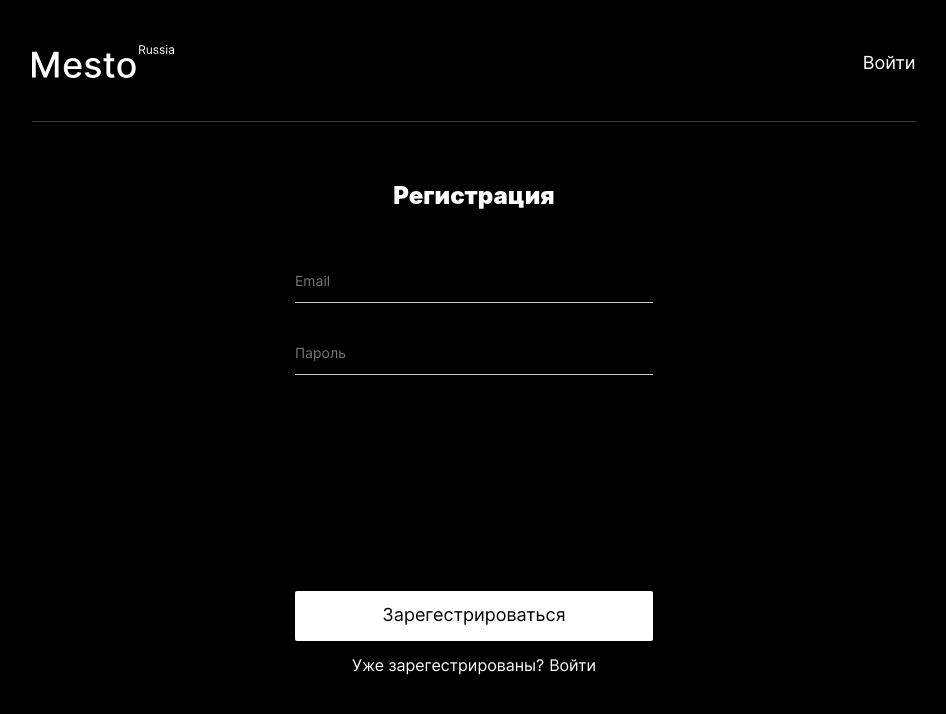
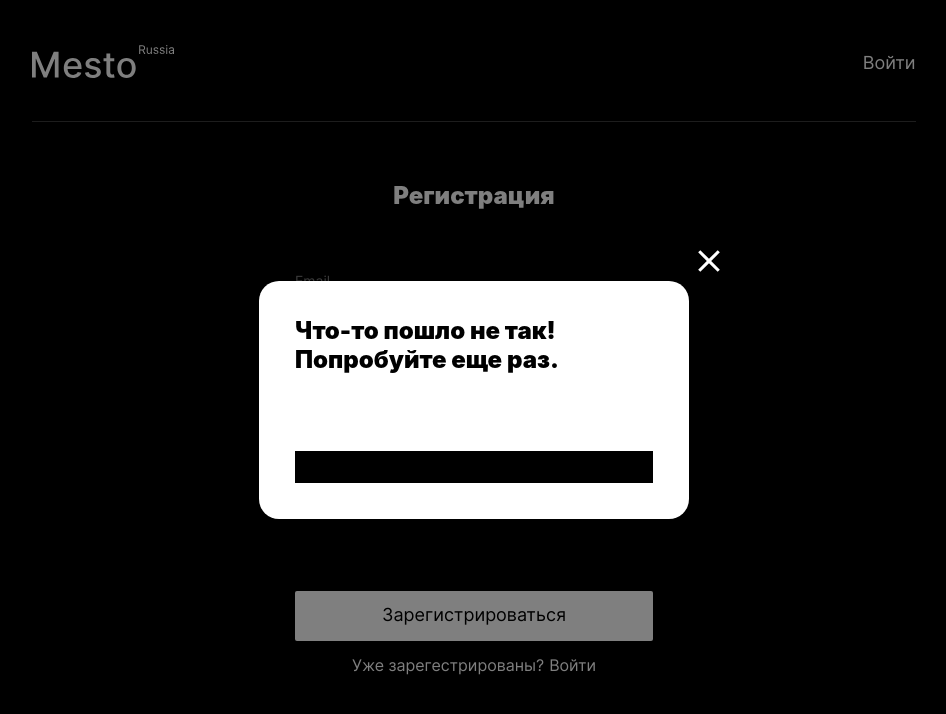
Before and after one commit to Arti-D/react-mesto-auth, a React (Create React App) app: page /sign-up in a window 1280 px wide. Shown: the top 714 px of the page, without its empty margins (166-1112 px from the left). Built offline with nearby package versions, Linux system fonts and the light colour scheme; no server answers; a web font is replaced by a local one.

Commit message:
Функционал регистрации + открытие InfoTooltip

```diff
--- a/src/components/App.js
+++ b/src/components/App.js
@@ -1,5 +1,11 @@
 import React from "react";
-import { Route, Switch, Redirect } from "react-router-dom";
+import {
+  Route,
+  Switch,
+  Redirect,
+  withRouter,
+  useHistory,
+} from "react-router-dom";
 import Header from "./Header.js";
 import Main from "./Main.js";
 import Login from "./Login.js";
@@ -14,14 +20,16 @@ import InfoTooltip from "./InfoTooltip.js";
 import api from "../utils/api.js";
 import CurrentUserContext from "../contexts/CurrentUserContext.js";
 import ProtectedRoute from "./ProtectedRoute.js";
+import * as auth from "../utils/auth.js";
 
 function App() {
   const [isEditProfilePopupOpen, setIsEditProfilePopupOpen] =
     React.useState(false);
   const [isAddPlacePopupOpen, setIsAddPlacePopupOpen] = React.useState(false);
+  const [registerStatus, setRegisterStatus] = React.useState(false)
   const [isEditAvatarPopupOpen, setIsEditAvatarPopupOpen] =
     React.useState(false);
-  const [isInfoTooltipOpen, setIsInfoTooltipOpen] = React.useState(false); // попап регистрации
+  const [isInfoTooltipOpen, setIsInfoTooltipOpen] = React.useState(true); // попап регистрации
   const [selectedCard, setSelectedCard] = React.useState(null);
   const [currentUser, setUserInfo] = React.useState({});
 
@@ -45,9 +53,7 @@ function App() {
   function handleAddPlaceClick() {
     setIsAddPlacePopupOpen(true);
   }
-  function handleInfoTooltipDone() {
-    setIsInfoTooltipOpen(true);
-  }
+
   function handleCardClick(data) {
     setSelectedCard(data);
   }
@@ -56,6 +62,7 @@ function App() {
     setIsAddPlacePopupOpen(false);
     setIsEditProfilePopupOpen(false);
     setIsEditAvatarPopupOpen(false);
+    setIsInfoTooltipOpen(false);
     setSelectedCard(null);
   }
 
@@ -134,7 +141,29 @@ function App() {
   }
 
   // РАБОТА С АВТОРИЗАЦИЕЙ
+
+  const history = useHistory();
+
   const [loggedIn, setLoggedIn] = React.useState(false);
+
+  // РЕГИСТРАЦИЯ
+
+  function handleRegistration(password, email) {
+    console.log(password, email);
+    auth
+      .register(password, email)
+      .then((res) => {
+        setIsInfoTooltipOpen(true);
+        setRegisterStatus(true)
+        console.log(res);
+        // history.push('/sign-in')
+      })
+      .catch((err) => {
+        console.log(err);
+        setIsInfoTooltipOpen(true)
+        setRegisterStatus(false)
+      });
+  }
 
   return (
     <div className="page">
@@ -144,8 +173,8 @@ function App() {
           <Route path="/sign-in">
             <Login />
           </Route>
-          <Route path="/sign-up">
-            <Register />
+          <Route path="/sign-up" isOpen={isInfoTooltipOpen}>
+            <Register onSubmit={handleRegistration} />
           </Route>
           <ProtectedRoute
             path="/"
@@ -162,7 +191,7 @@ function App() {
         </Switch>
 
         {loggedIn && <Footer />}
-
+        <InfoTooltip isOpen={isInfoTooltipOpen} onClose={closeAllPopups} status={registerStatus}/>
         <EditAvatarPopup
           isOpen={isEditAvatarPopupOpen}
           onClose={closeAllPopups}
@@ -192,4 +221,4 @@ function App() {
   );
 }
 
-export default App;
+export default withRouter(App);
--- a/src/components/InfoTooltip.js
+++ b/src/components/InfoTooltip.js
@@ -2,7 +2,7 @@ import PopupWithForm from "./PopupWithForm.js";
 
 function InfoTooltip(props) {
   return (
-  <PopupWithForm>
+  <PopupWithForm isOpen={props.isOpen} onClose={props.onClose} name="register-status" title={props.status ? "Вы успешно зарегистрировались!" : "Что-то пошло не так! Попробуйте еще раз."}>
 
   </PopupWithForm>
   );
--- a/src/components/PopupWithForm.js
+++ b/src/components/PopupWithForm.js
@@ -12,7 +12,7 @@ function PopupWithForm(props) {
           onSubmit={props.onSubmit}
         >
           {props.children}
-          <button className="popup__btn popup-avatar__make-btn" type="submit">
+          <button className={`popup__btn popup__btn-${props.name}`} type="submit">
             {props.buttonText}
           </button>
         </form>
--- a/src/components/Register.js
+++ b/src/components/Register.js
@@ -1,17 +1,49 @@
-import { Link } from "react-router-dom";
-import InfoTooltip from "./InfoTooltip.js";
+import React from "react";
+import { Link, Redirect } from "react-router-dom";
+
+import * as auth from "../utils/auth.js";
 
 function Register(props) {
+  const [email, setEmail] = React.useState("");
+  const [password, setPassword] = React.useState("");
+  const [registerMessage, setRegisterMessage] = React.useState("");
+
+  function handleChangeEmail(e) {
+    setEmail(e.target.value);
+    console.log(email);
+  }
+
+  function handleChangePassword(e) {
+    setPassword(e.target.value);
+    console.log(password);
+  }
+
+  function handleSubmit(e) {
+    e.preventDefault();
+    console.log(password);
+    console.log(email);
+    props.onSubmit(password, email);
+  }
+
   return (
     <>
       <div className="form">
         <h2 className="form__title">Регистрация</h2>
-        <form className="form__content">
+        <form className="form__content" onSubmit={handleSubmit}>
+          <input
+            type="email"
+            className="form__input"
+            placeholder="Email"
+            onChange={handleChangeEmail}
+          />
+          <input
+            type="password"
+            className="form__input"
+            placeholder="Пароль"
+            onChange={handleChangePassword}
+          />
 
-            <input type="email" className="form__input" placeholder="Email" />
-            <input type="password" className="form__input" placeholder="Пароль" />
-
-          <button className="form__submit-btn">Зарегестрироваться</button>
+          <button className="form__submit-btn">Зарегистрироваться</button>
 
           <span className="form__question">
             Уже зарегестрированы?
@@ -21,7 +53,7 @@ function Register(props) {
           </span>
         </form>
       </div>
-      <InfoTooltip />
+
     </>
   );
 }
--- a/src/utils/api.js
+++ b/src/utils/api.js
@@ -88,7 +88,6 @@ const config = {
   url: "https://mesto.nomoreparties.co/v1/cohort-22",
   headers: {
     authorization: "ecd44a5f-5259-4858-9be5-8f874f37b67e",
-    // authorization: "7d190d24-45cc-41a1-907b-c30a1fbc5d49",
     "Content-type": "application/json",
   },
 };
--- /dev/null
+++ b/src/utils/auth.js
@@ -0,0 +1,19 @@
+export const BASE_URL = "https://auth.nomoreparties.co";
+
+export const checkResponse = (res) => {
+  if (res.ok) {
+    return res.json();
+  }
+  return Promise.reject(`Ошибка ${res.status}`);
+};
+
+export const register = (password, email) => {
+  return fetch(`${BASE_URL}/signup`, {
+    method: "POST",
+    headers: {
+      Accept: "application/json",
+      "Content-Type": "application/json",
+    },
+    body: JSON.stringify({ password, email }),
+  }).then((res) => checkResponse(res));
+};
```
